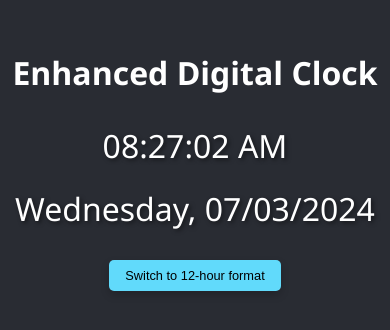
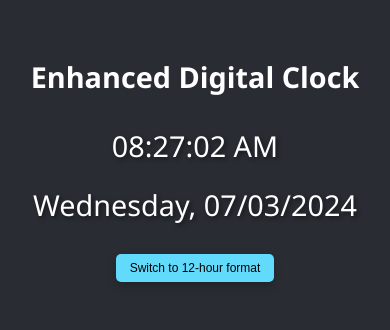
Before and after one commit to Tyler1201623/Digital-Clock, a plain HTML site: page index.html in a window 390 px wide. Shown: the part 262-592 px from the top of the page. Drawn offline with Linux system fonts and the light colour scheme.

Commit message:
Enhance style.css for better responsiveness across all devices

```diff
--- a/style.css
+++ b/style.css
@@ -1,3 +1,4 @@
+/* Base Styles */
 body {
     font-family: 'Segoe UI', Tahoma, Geneva, Verdana, sans-serif;
     display: flex;
@@ -46,12 +47,44 @@ button:active {
     transform: scale(0.95);
 }
 
+/* Fade-in Animation */
 @keyframes fadeIn {
     from {
         opacity: 0;
     }
     to {
         opacity: 1;
+    }
+}
+
+/* Responsive Styles */
+@media (max-width: 1200px) {
+    h1 {
+        font-size: 2.5em;
+    }
+
+    #clockDisplay, #dateDisplay {
+        font-size: 2.5em;
+    }
+
+    button {
+        padding: 9px 18px;
+        font-size: 0.9em;
+    }
+}
+
+@media (max-width: 800px) {
+    h1 {
+        font-size: 2.2em;
+    }
+
+    #clockDisplay, #dateDisplay {
+        font-size: 2.2em;
+    }
+
+    button {
+        padding: 8px 16px;
+        font-size: 0.85em;
     }
 }
 
@@ -69,3 +102,18 @@ button:active {
         font-size: 0.8em;
     }
 }
+
+@media (max-width: 400px) {
+    h1 {
+        font-size: 1.8em;
+    }
+
+    #clockDisplay, #dateDisplay {
+        font-size: 1.8em;
+    }
+
+    button {
+        padding: 7px 14px;
+        font-size: 0.75em;
+    }
+}
```
